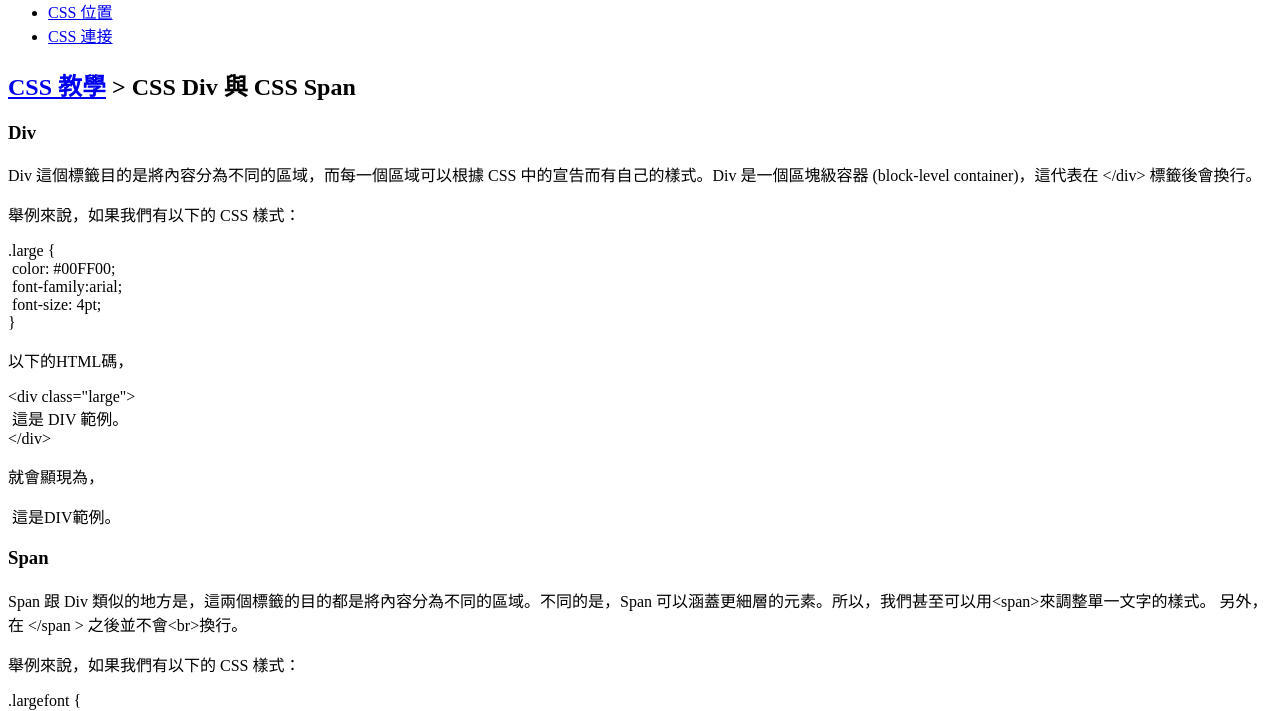
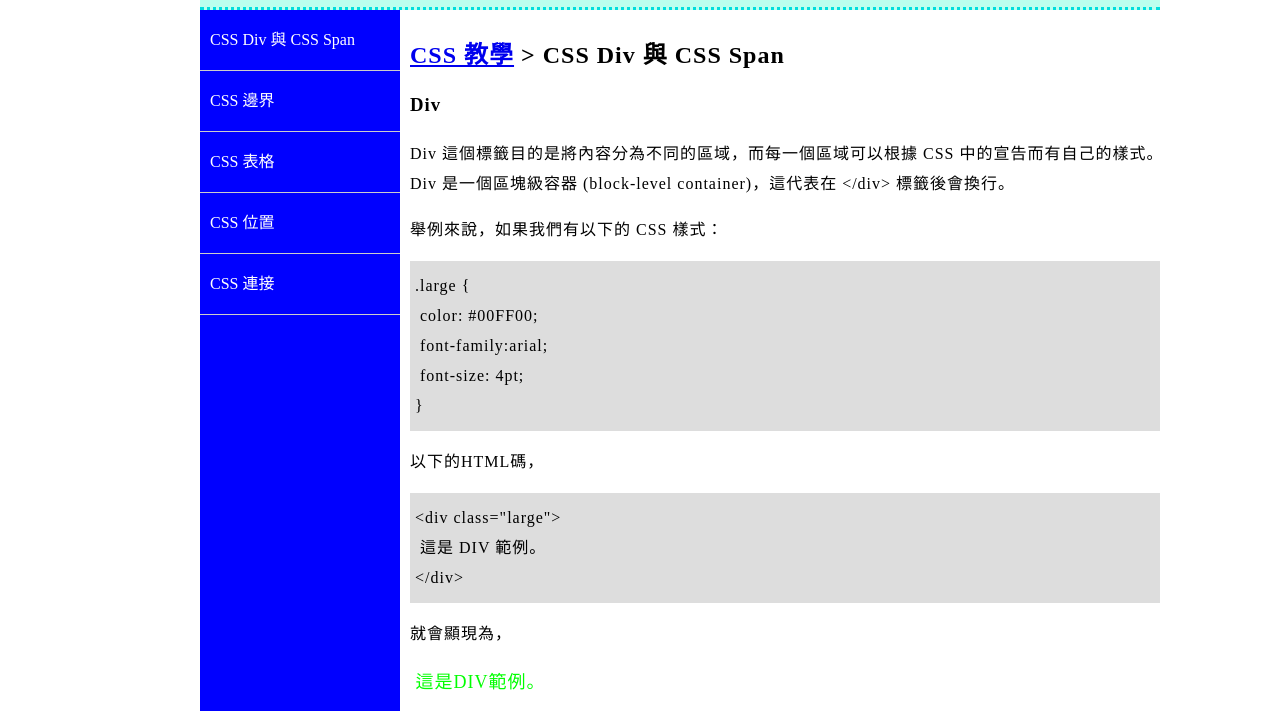
Before and after one commit to ChengHanLin/CSS-website, a plain HTML site: page CSS Div_CSS Span.html in a window 1280 px wide. Shown: the part 153-864 px from the top of the page. Drawn offline with Linux system fonts and the light colour scheme.

Commit message:
Update CSS Div_CSS Span.html

```diff
--- a/CSS Div_CSS Span.html
+++ b/CSS Div_CSS Span.html
@@ -3,7 +3,7 @@
 <head>
 	<title>CSS Div 與 CSS Span</title>
 	<meta charset="UTF-8">
-	<link rel="stylesheet" type="text/css" href="css/test.css">
+	<link rel="stylesheet" type="text/css" href="css/HTML.css">
 </head>
 <body>
 
```
